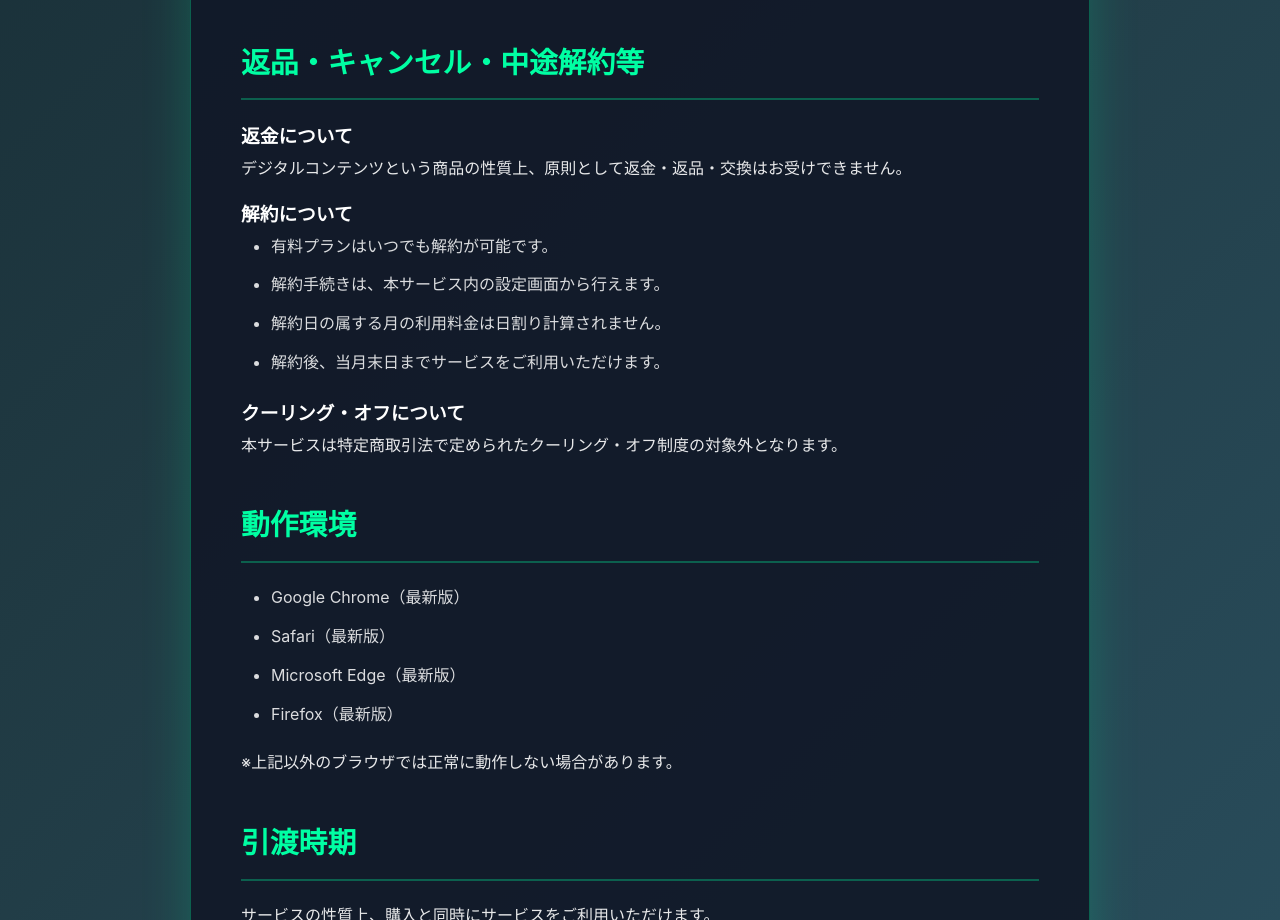
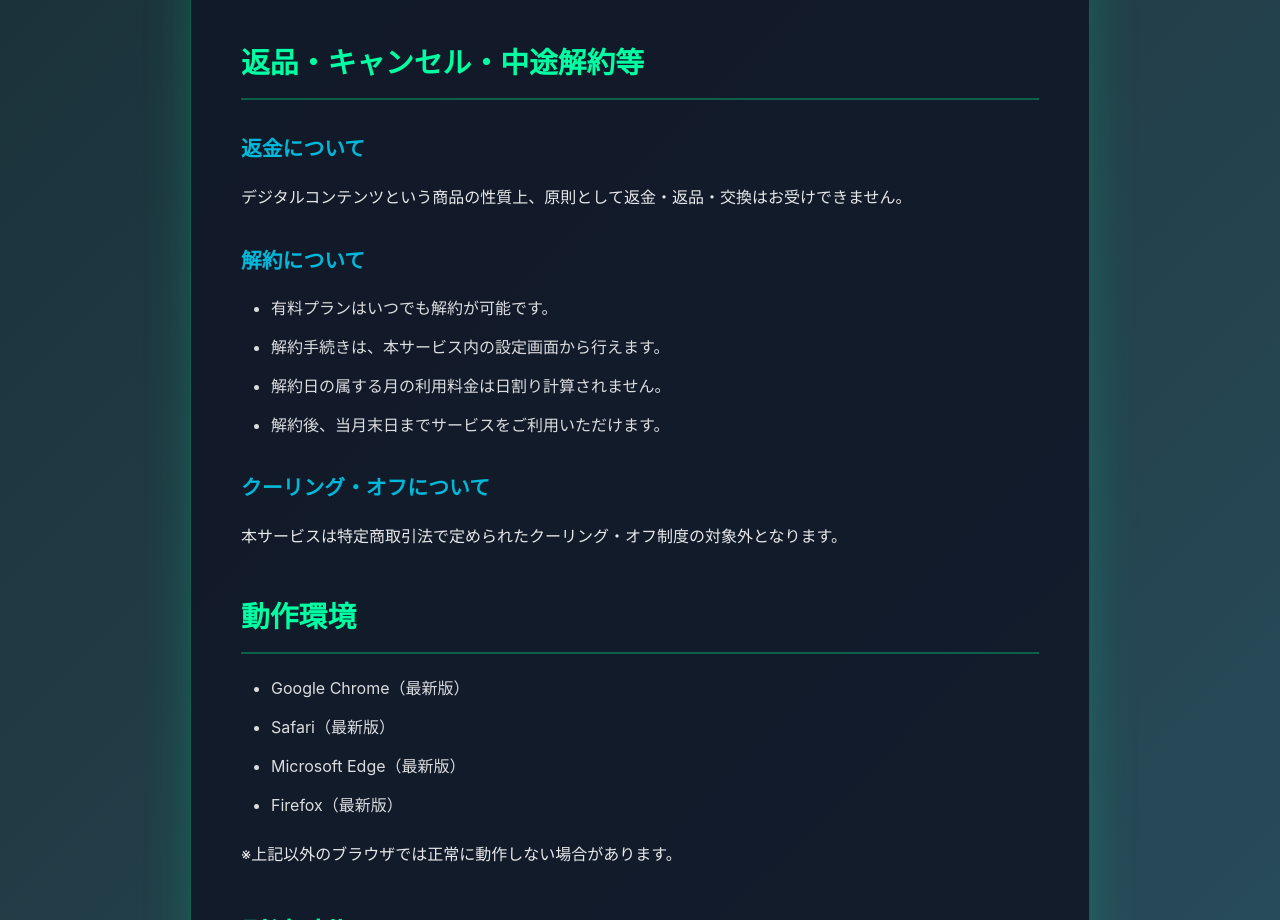
Before and after one commit to komedorobou/yahoo-shopping-frontend, a website: page commerce.html in a window 1280 px wide. Shown: the part 1553-2473 px from the top of the page. Drawn offline with Linux system fonts and the light colour scheme.

```diff
--- a/commerce.html
+++ b/commerce.html
@@ -76,6 +76,12 @@
         .legal-content li {
             margin-bottom: 10px;
             color: rgba(255, 255, 255, 0.85);
+        }
+        .legal-content h3 {
+            color: #00B8D9;
+            font-size: 1.3em;
+            margin-top: 30px;
+            margin-bottom: 15px;
         }
         .back-link {
             text-align: center;
```
